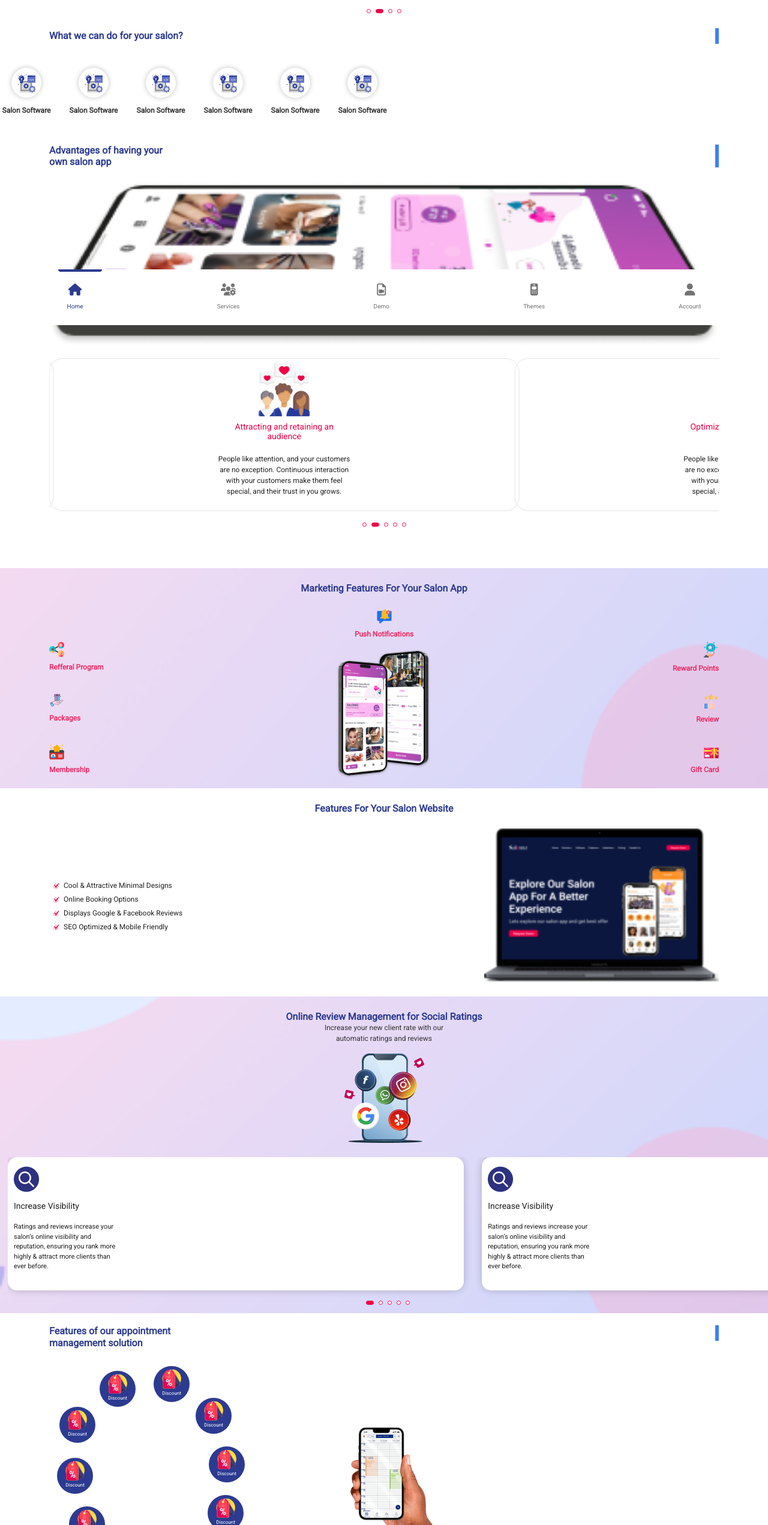
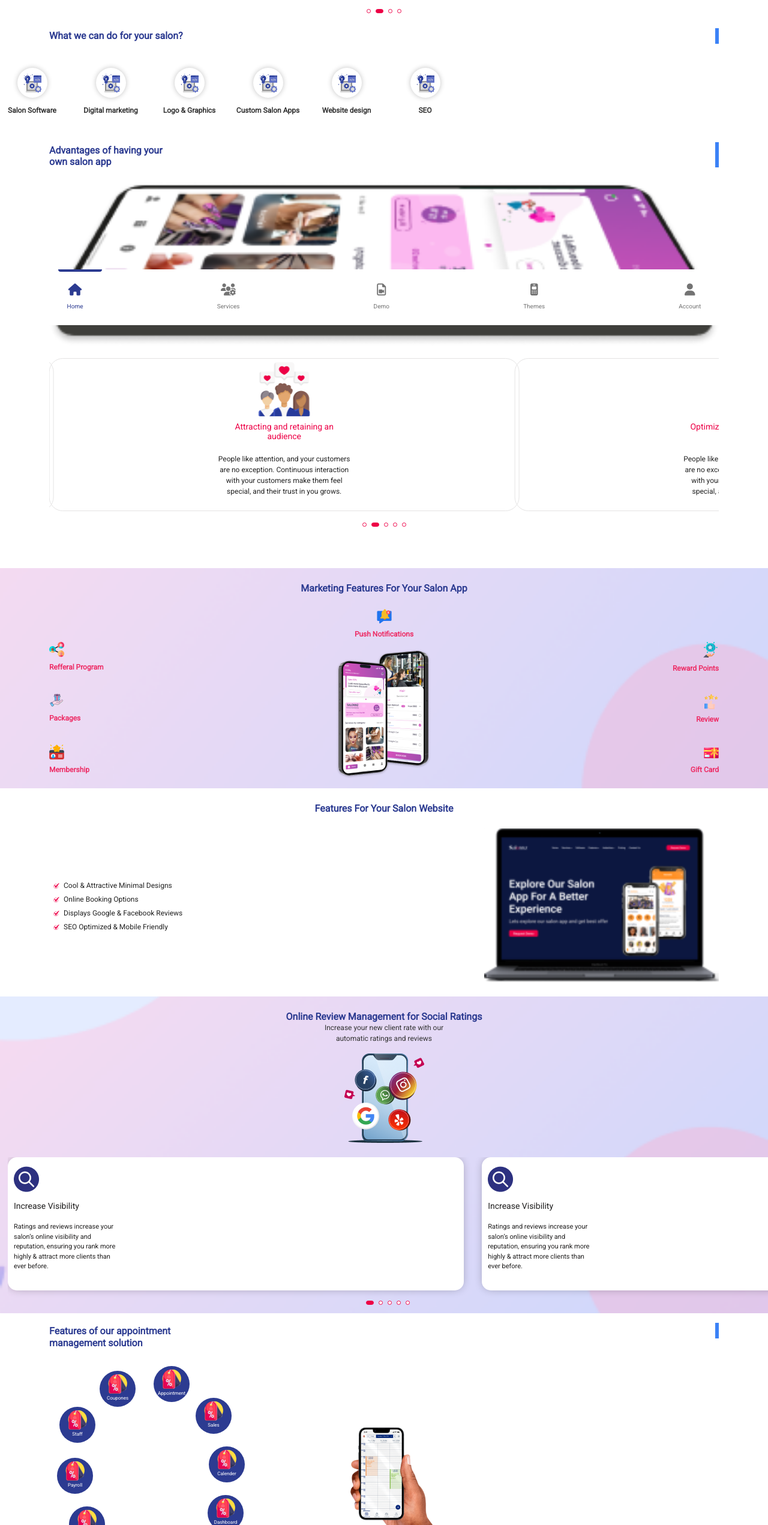
Before and after one commit to indrajeet-tellis/salon, a Nuxt app: page / in a window 1280 px wide. Shown: the part 258-2800 px from the top of the page at 60% size. Built offline with nearby package versions, Linux system fonts and the light colour scheme; a web font is replaced by a local one; what vue3-lottie would draw is missing.

Commit message:
appointmentbox ui updated

```diff
--- a/components/SoftwareItem.vue
+++ b/components/SoftwareItem.vue
@@ -19,7 +19,7 @@ defineProps({
   padding-top: 10px;
 }
 .software-tittle {
-  width: 88px;
+  width: 107px;
   margin-top: 12px;
   color: #333333;
   font-size: 12px;
--- a/pages/index.vue
+++ b/pages/index.vue
@@ -184,11 +184,11 @@ export default {
     </div>
     <div class="botom-scroll-container">
       <SoftwareItem name="Salon Software" />
-      <SoftwareItem name="Salon Software" />
-      <SoftwareItem name="Salon Software" />
-      <SoftwareItem name="Salon Software" />
-      <SoftwareItem name="Salon Software" />
-      <SoftwareItem name="Salon Software" />
+      <SoftwareItem name="Digital marketing" />
+      <SoftwareItem name="Logo & Graphics" />
+      <SoftwareItem name="Custom Salon Apps" />
+      <SoftwareItem name="Website design" />
+      <SoftwareItem name="SEO" />
     </div>
   </section>
   <!-- software end -->
@@ -202,7 +202,10 @@ export default {
             <div style="width: 222px">
               <heading name="Advantages of having your own salon app" />
             </div>
-            <Button @click="handleCurrentGone('update')" />
+            <Button
+              @click="handleCurrentGone('update')"
+              style="margin-top: -4px"
+            />
           </div>
           <div class="pic mt-4">
             <img src="/assets/ad-main.png" alt="advantage" />
@@ -464,7 +467,7 @@ export default {
             <div class="left">
               <heading name="Features of our appointment management solution" />
             </div>
-            <div class="right">
+            <div class="right" style="margin-top: -4px">
               <Button @click="handleCurrentFeature('update')" />
             </div>
           </div>
@@ -477,37 +480,37 @@ export default {
                 style="position: absolute; bottom: 18px; left: 33px"
               />
               <AppointmentBox
-                text="Discount"
+                text="Payroll"
                 class="two"
                 style="position: absolute; bottom: 99px; left: 13px"
               />
               <AppointmentBox
-                text="Discount"
+                text="Staff"
                 class="three"
                 style="position: absolute; bottom: 184px; left: 17px"
               />
               <AppointmentBox
-                text="Discount"
+                text="Coupones"
                 class="four"
                 style="position: absolute; bottom: 244px; left: 84px"
               />
               <AppointmentBox
-                text="Discount"
+                text="Appointment"
                 class="five"
                 style="position: absolute; bottom: 252px; left: 174px"
               />
               <AppointmentBox
-                text="Discount"
+                text="Sales"
                 class="six"
                 style="position: absolute; bottom: 199px; left: 244px"
               />
               <AppointmentBox
-                text="Discount"
+                text="Calender"
                 class="seven"
                 style="position: absolute; bottom: 118px; left: 266px"
               />
               <AppointmentBox
-                text="Discount"
+                text="Dashboard"
                 class="eight"
                 style="position: absolute; bottom: 37px; left: 264px"
               />
@@ -546,7 +549,7 @@ export default {
               <PackageItem
                 class="two"
                 style="margin-top: 40px"
-                tittle=" Branded salon app with your own logo"
+                tittle=" New awesome looking website or upgrade your existing website"
               />
               <div class="line"></div>
             </div>
@@ -554,7 +557,7 @@ export default {
               <PackageItem
                 class="two"
                 style="margin-top: 40px"
-                tittle=" Branded salon app with your own logo"
+                tittle=" Online booking option on the website"
               />
               <!-- src="url(assets/pack-two.png)" -->
               <div class="line"></div>
@@ -563,7 +566,7 @@ export default {
               <PackageItem
                 class="two"
                 style="margin-top: 40px"
-                tittle=" Branded salon app with your own logo"
+                tittle=" App promotion in social media with images/video content"
               />
               <div class="line"></div>
             </div>
@@ -571,7 +574,7 @@ export default {
               <PackageItem
                 class="two"
                 style="margin-top: 40px"
-                tittle=" Branded salon app with your own logo"
+                tittle=" Review and Reputation management"
               />
             </div>
           </div>
```
